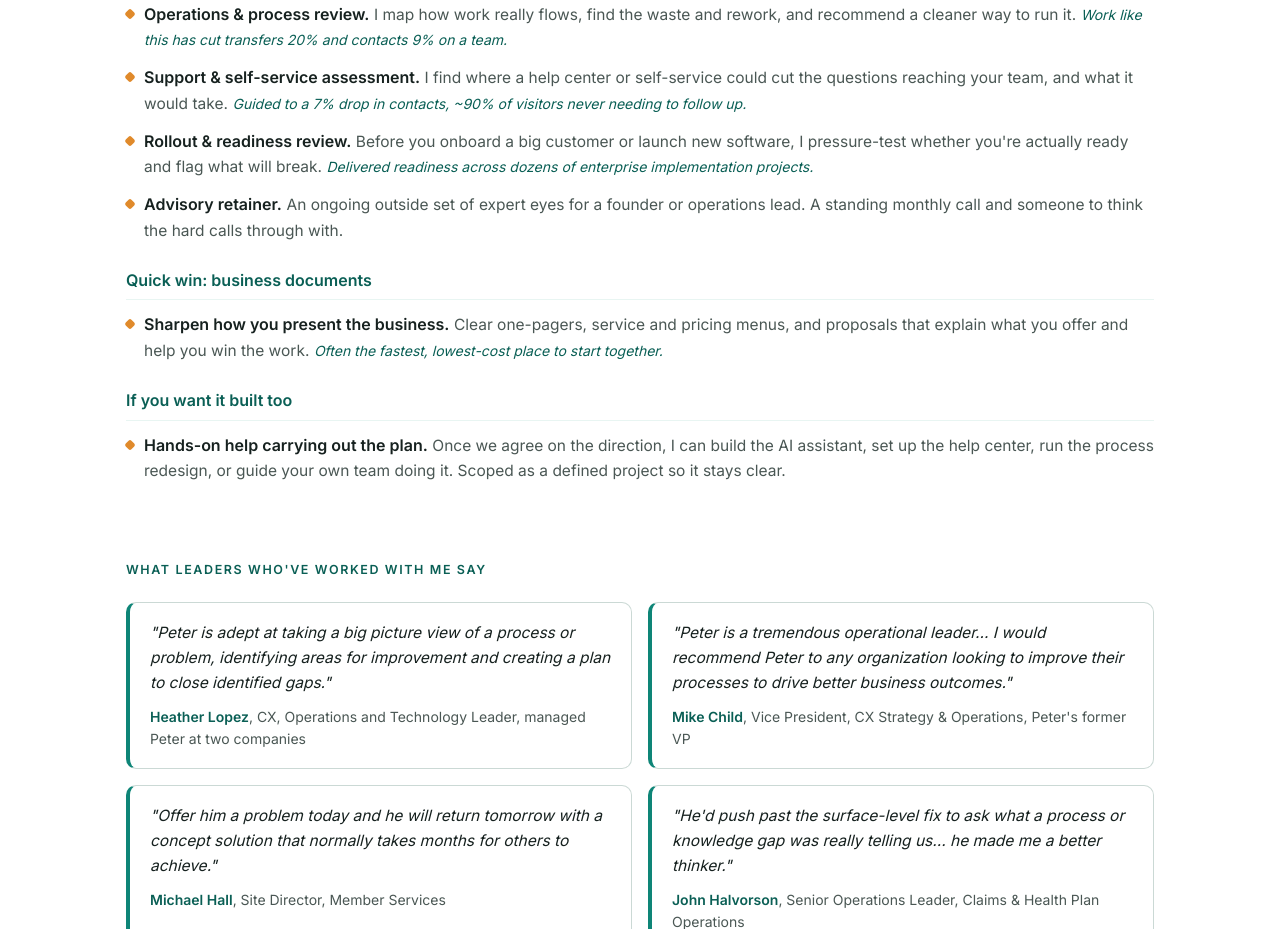
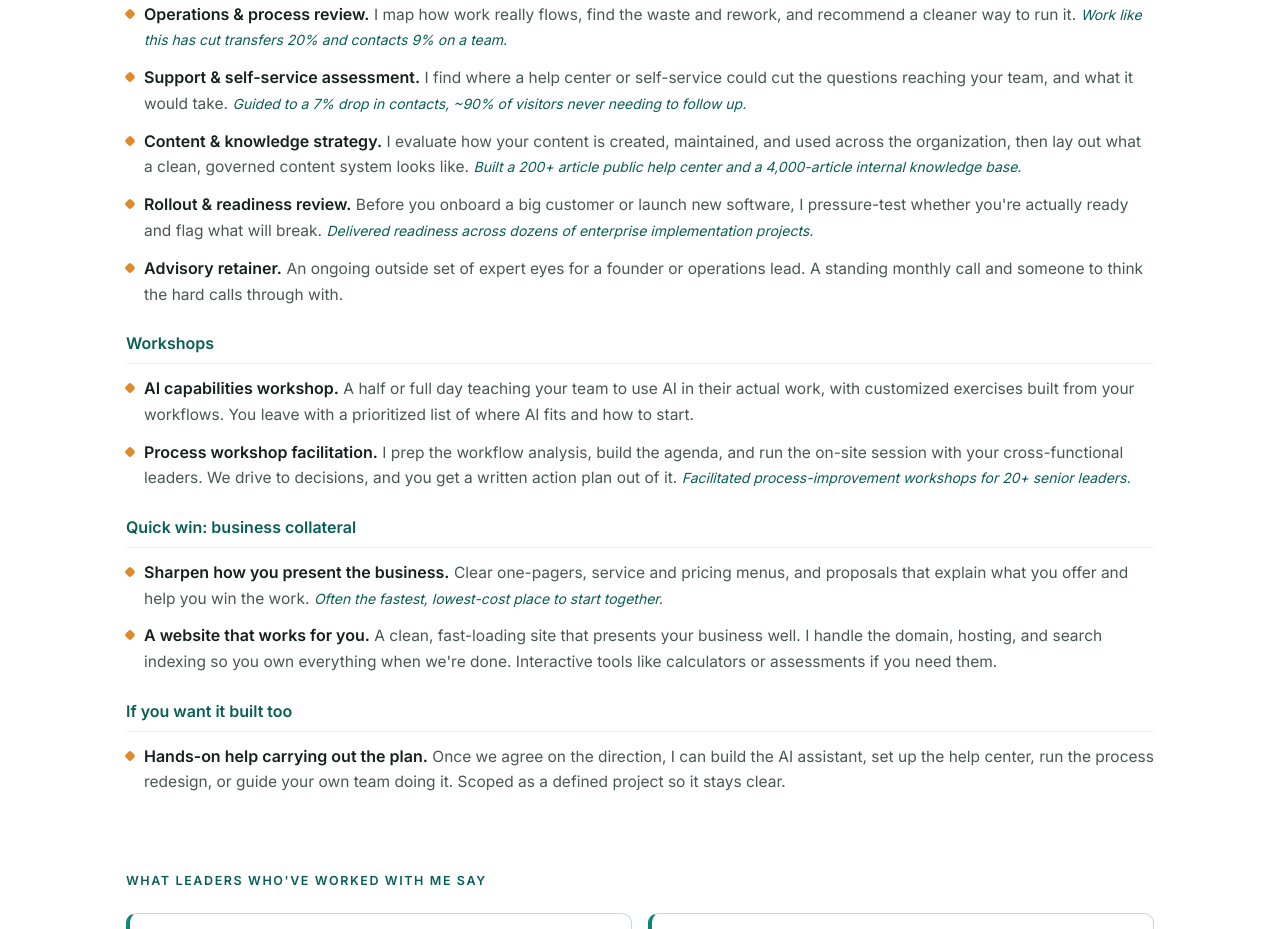
Before and after one commit to pf-builds/peterfrutchey-site, a plain HTML site: page index.html in a window 1280 px wide. Shown: the part 1620-2549 px from the top of the page. Drawn offline with Linux system fonts and the light colour scheme.

Commit message:
Update services section to match reorganized menu
Add content & knowledge strategy, workshops group (AI + process),
website offering under collateral.

Co-Authored-By: Claude Opus 4.6 <noreply@anthropic.com>

```diff
--- a/index.html
+++ b/index.html
@@ -223,6 +223,10 @@
         <span class="d">I find where a help center or self-service could cut the questions
         reaching your team, and what it would take.</span>
         <span class="ex">Guided to a 7% drop in contacts, ~90% of visitors never needing to follow up.</span></div>
+      <div class="svc"><span class="t">Content &amp; knowledge strategy.</span>
+        <span class="d">I evaluate how your content is created, maintained, and used across
+        the organization, then lay out what a clean, governed content system looks like.</span>
+        <span class="ex">Built a 200+ article public help center and a 4,000-article internal knowledge base.</span></div>
       <div class="svc"><span class="t">Rollout &amp; readiness review.</span>
         <span class="d">Before you onboard a big customer or launch new software, I pressure-test
         whether you're actually ready and flag what will break.</span>
@@ -233,11 +237,28 @@
     </div>
 
     <div class="grp">
-      <div class="grptitle">Quick win: business documents</div>
+      <div class="grptitle">Workshops</div>
+      <div class="svc"><span class="t">AI capabilities workshop.</span>
+        <span class="d">A half or full day teaching your team to use AI in their actual work,
+        with customized exercises built from your workflows. You leave with a prioritized
+        list of where AI fits and how to start.</span></div>
+      <div class="svc"><span class="t">Process workshop facilitation.</span>
+        <span class="d">I prep the workflow analysis, build the agenda, and run the on-site session
+        with your cross-functional leaders. We drive to decisions, and you get a written
+        action plan out of it.</span>
+        <span class="ex">Facilitated process-improvement workshops for 20+ senior leaders.</span></div>
+    </div>
+
+    <div class="grp">
+      <div class="grptitle">Quick win: business collateral</div>
       <div class="svc"><span class="t">Sharpen how you present the business.</span>
         <span class="d">Clear one-pagers, service and pricing menus, and proposals that explain
         what you offer and help you win the work.</span>
         <span class="ex">Often the fastest, lowest-cost place to start together.</span></div>
+      <div class="svc"><span class="t">A website that works for you.</span>
+        <span class="d">A clean, fast-loading site that presents your business well. I handle
+        the domain, hosting, and search indexing so you own everything when we're done.
+        Interactive tools like calculators or assessments if you need them.</span></div>
     </div>
 
     <div class="grp">
```
